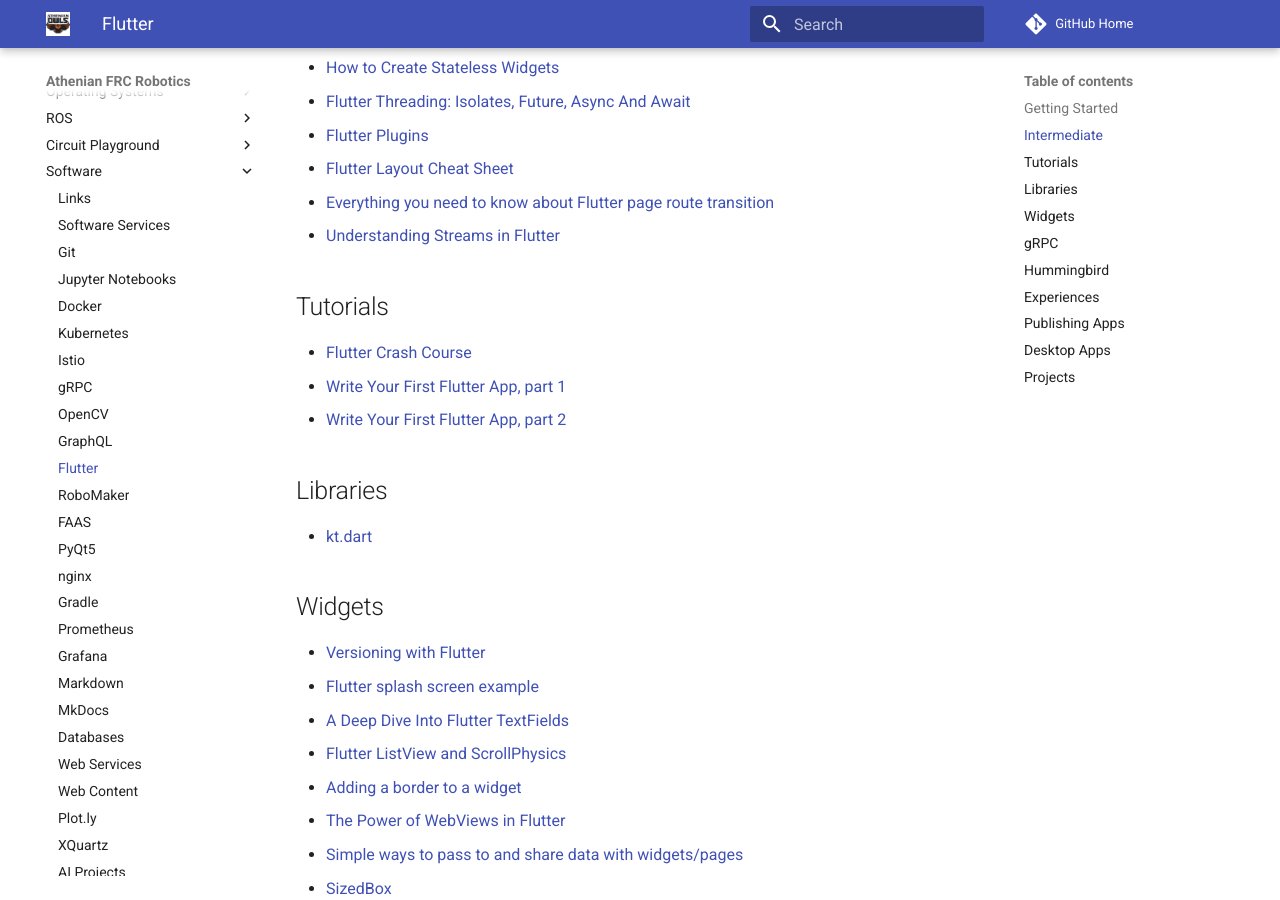
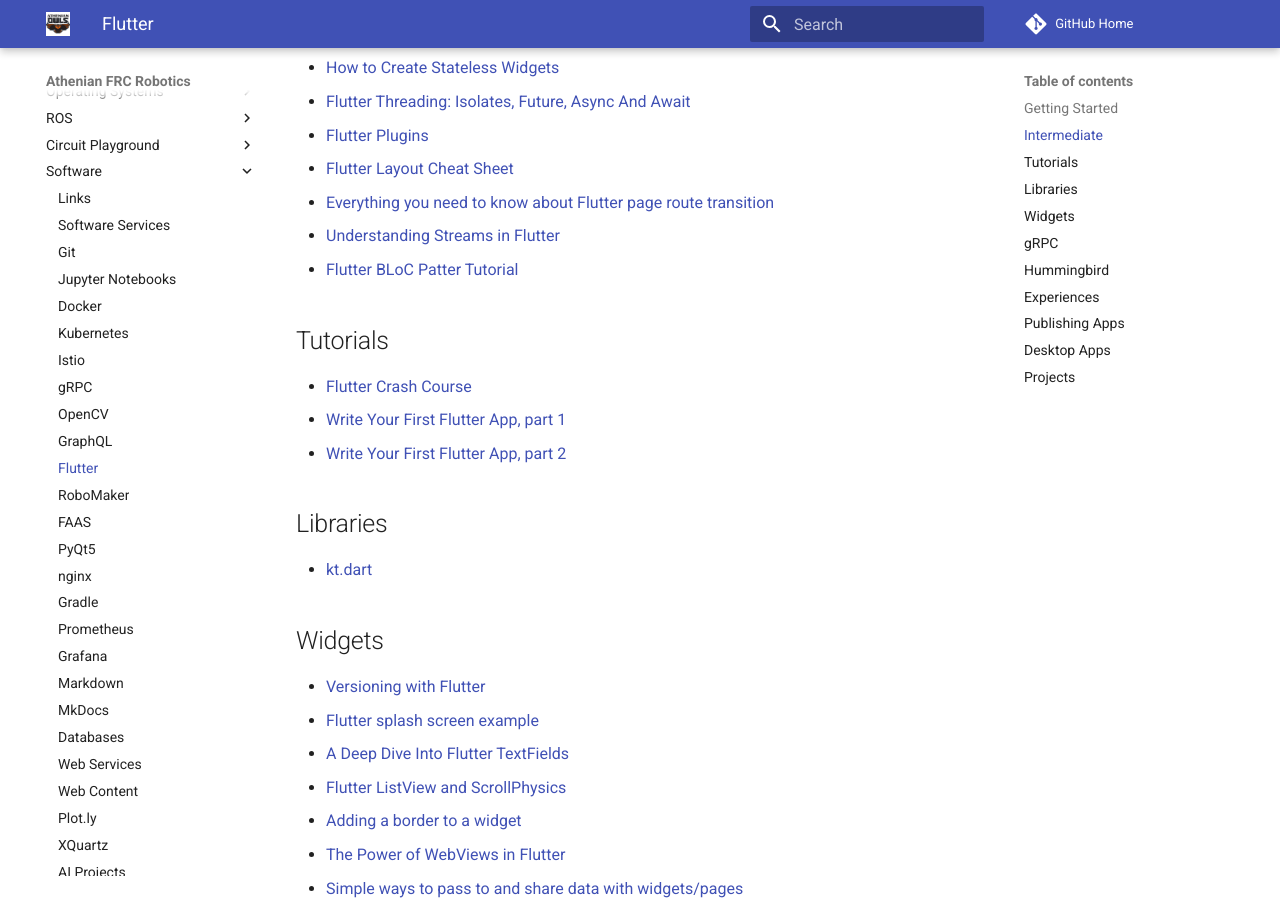
Before and after one commit to athenian-robotics/athenian-robotics-mkdocs, an MkDocs documentation site: the page built from docs/flutter.md, in a window 1280 px wide and 900 px high, scrolled down 962 px. Built offline with MkDocs 1.6.1 and Material for MkDocs 9.7.7, drawn with Linux system fonts in a browser that asks for light colours; comment, search, counter and statistics services are not loaded.

Commit message:
Update docs

```diff
--- a/docs/flutter.md
+++ b/docs/flutter.md
@@ -30,6 +30,7 @@
 * [Flutter Layout Cheat Sheet](https://medium.com/flutter-community/flutter-layout-cheat-sheet-5363348d037e)
 * [Everything you need to know about Flutter page route transition](https://medium.com/flutter-community/everything-you-need-to-know-about-flutter-page-route-transition-9ef5c1b32823)
 * [Understanding Streams in Flutter](https://medium.com/flutter-community/understanding-streams-in-flutter-dart-827340437da6)
+* [Flutter BLoC Patter Tutorial](https://www.youtube.com/watch?v=oxeYeMHVLII)
 
 ## Tutorials
 * [Flutter Crash Course](https://fluttercrashcourse.com)
```
